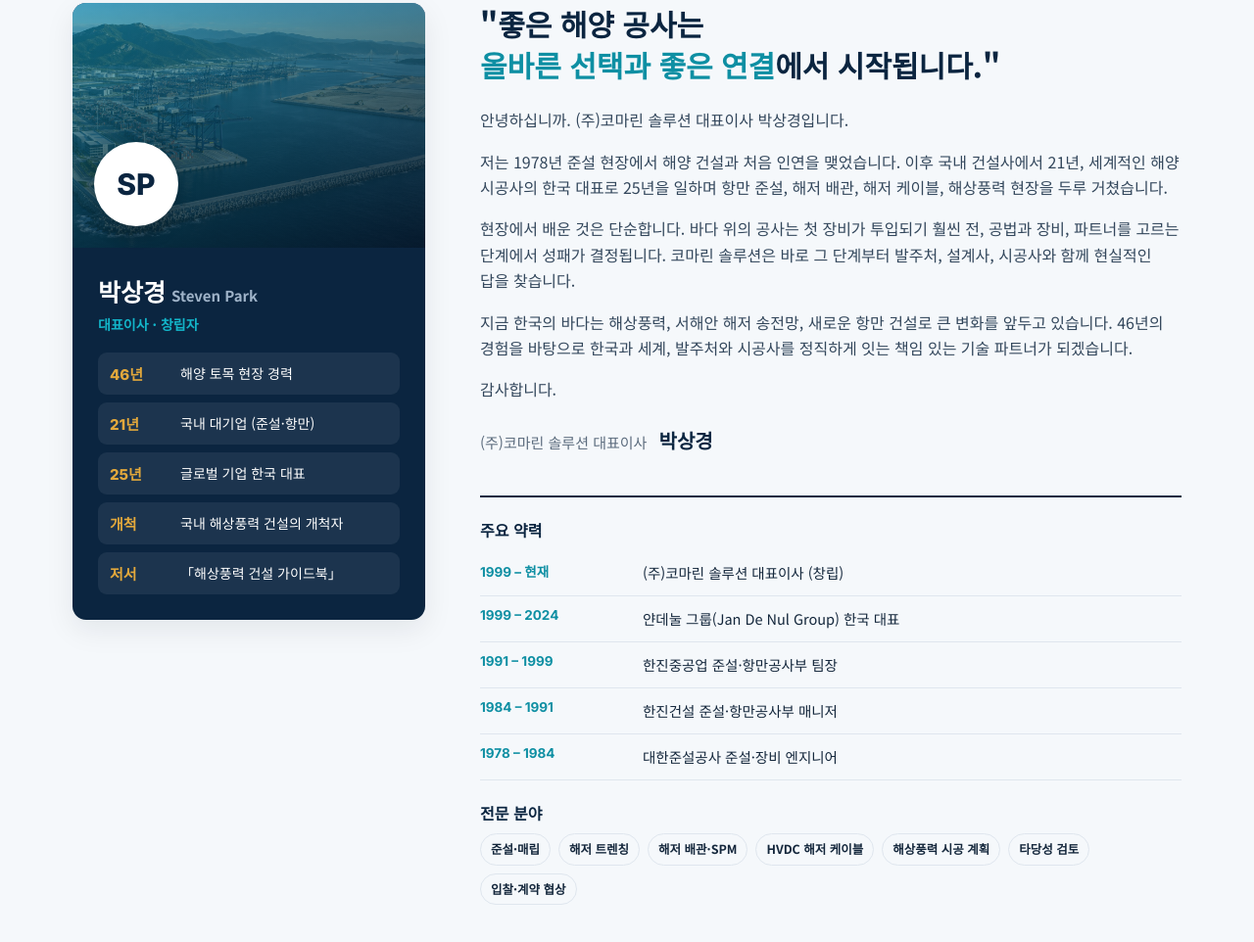
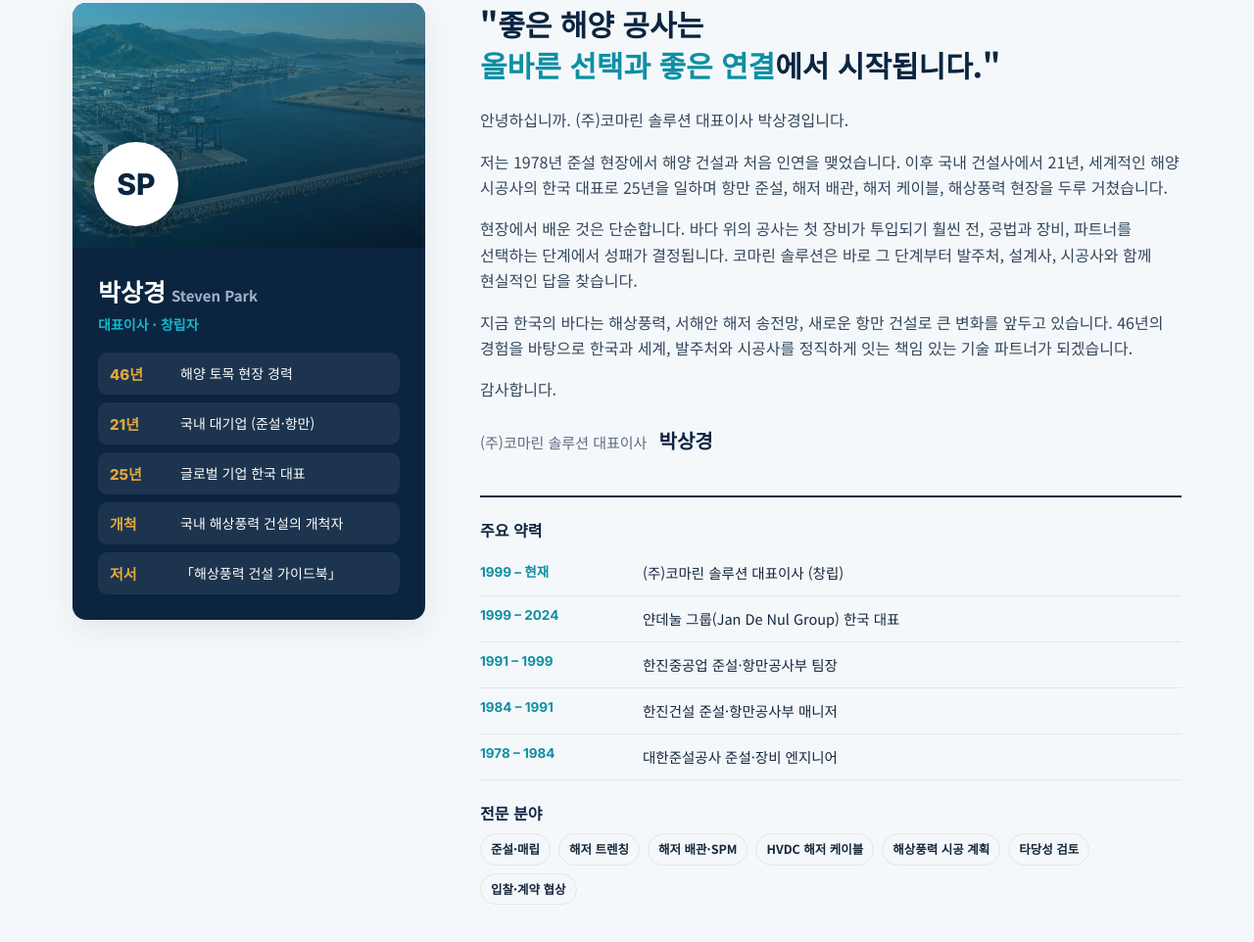
Before and after one commit to inusel/komarine-solution, a plain HTML site: page index.html in a window 1280 px wide. Shown: the part 9988-10950 px from the top of the page at 98% size. Drawn offline with Linux system fonts and the light colour scheme.

Commit message:
CEO message: 선택하는 단계

```diff
--- a/index.html
+++ b/index.html
@@ -653,7 +653,7 @@ footer b{color:#cfdae6}
         <div class="ko">
           <p>안녕하십니까. (주)코마린 솔루션 대표이사 박상경입니다.</p>
           <p>저는 1978년 준설 현장에서 해양 건설과 처음 인연을 맺었습니다. 이후 국내 건설사에서 21년, 세계적인 해양 시공사의 한국 대표로 25년을 일하며 항만 준설, 해저 배관, 해저 케이블, 해상풍력 현장을 두루 거쳤습니다.</p>
-          <p>현장에서 배운 것은 단순합니다. 바다 위의 공사는 첫 장비가 투입되기 훨씬 전, 공법과 장비, 파트너를 고르는 단계에서 성패가 결정됩니다. 코마린 솔루션은 바로 그 단계부터 발주처, 설계사, 시공사와 함께 현실적인 답을 찾습니다.</p>
+          <p>현장에서 배운 것은 단순합니다. 바다 위의 공사는 첫 장비가 투입되기 훨씬 전, 공법과 장비, 파트너를 선택하는 단계에서 성패가 결정됩니다. 코마린 솔루션은 바로 그 단계부터 발주처, 설계사, 시공사와 함께 현실적인 답을 찾습니다.</p>
           <p>지금 한국의 바다는 해상풍력, 서해안 해저 송전망, 새로운 항만 건설로 큰 변화를 앞두고 있습니다. 46년의 경험을 바탕으로 한국과 세계, 발주처와 시공사를 정직하게 잇는 책임 있는 기술 파트너가 되겠습니다.</p>
           <p>감사합니다.</p>
           <div class="sign">(주)코마린 솔루션 대표이사 <b>박상경</b></div>
```
